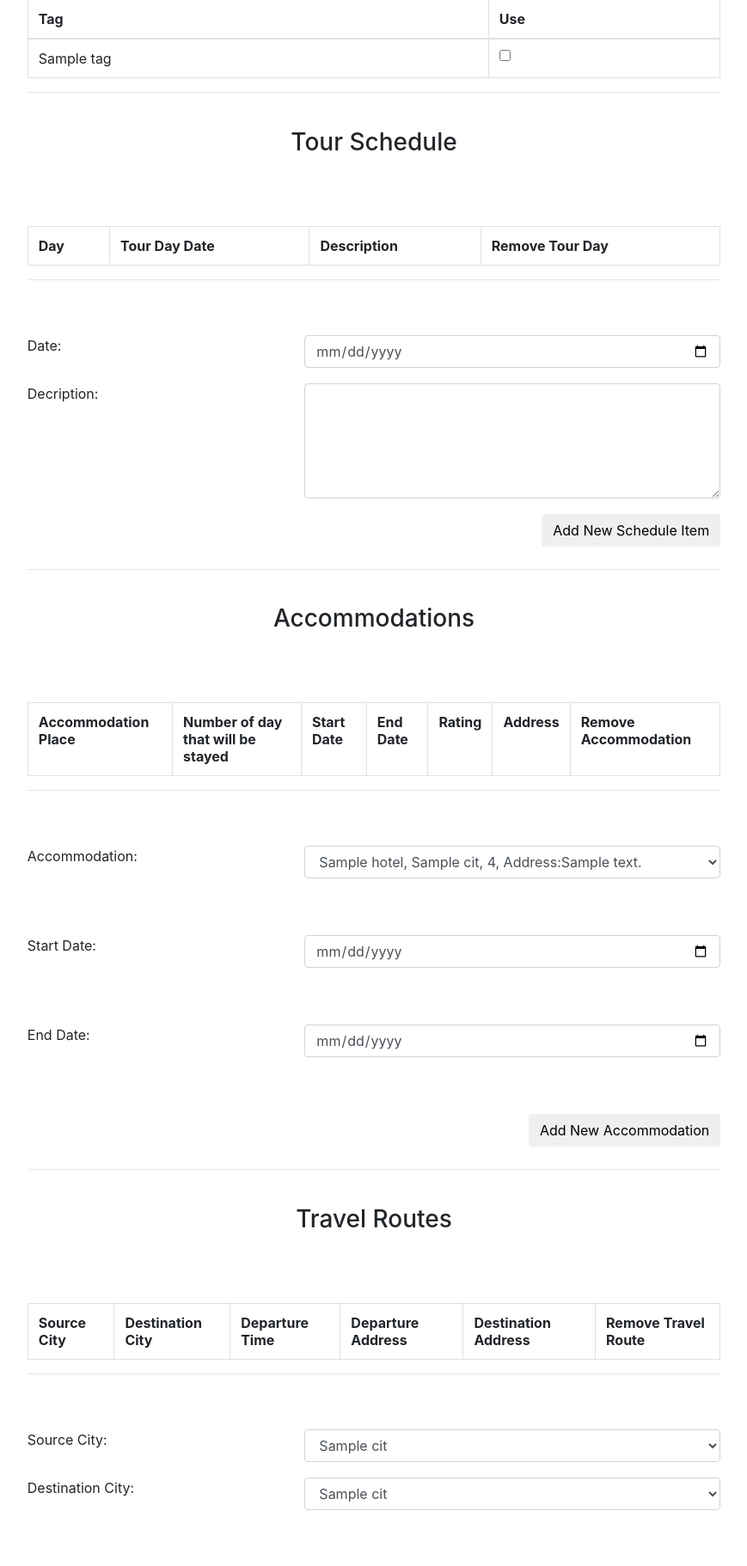
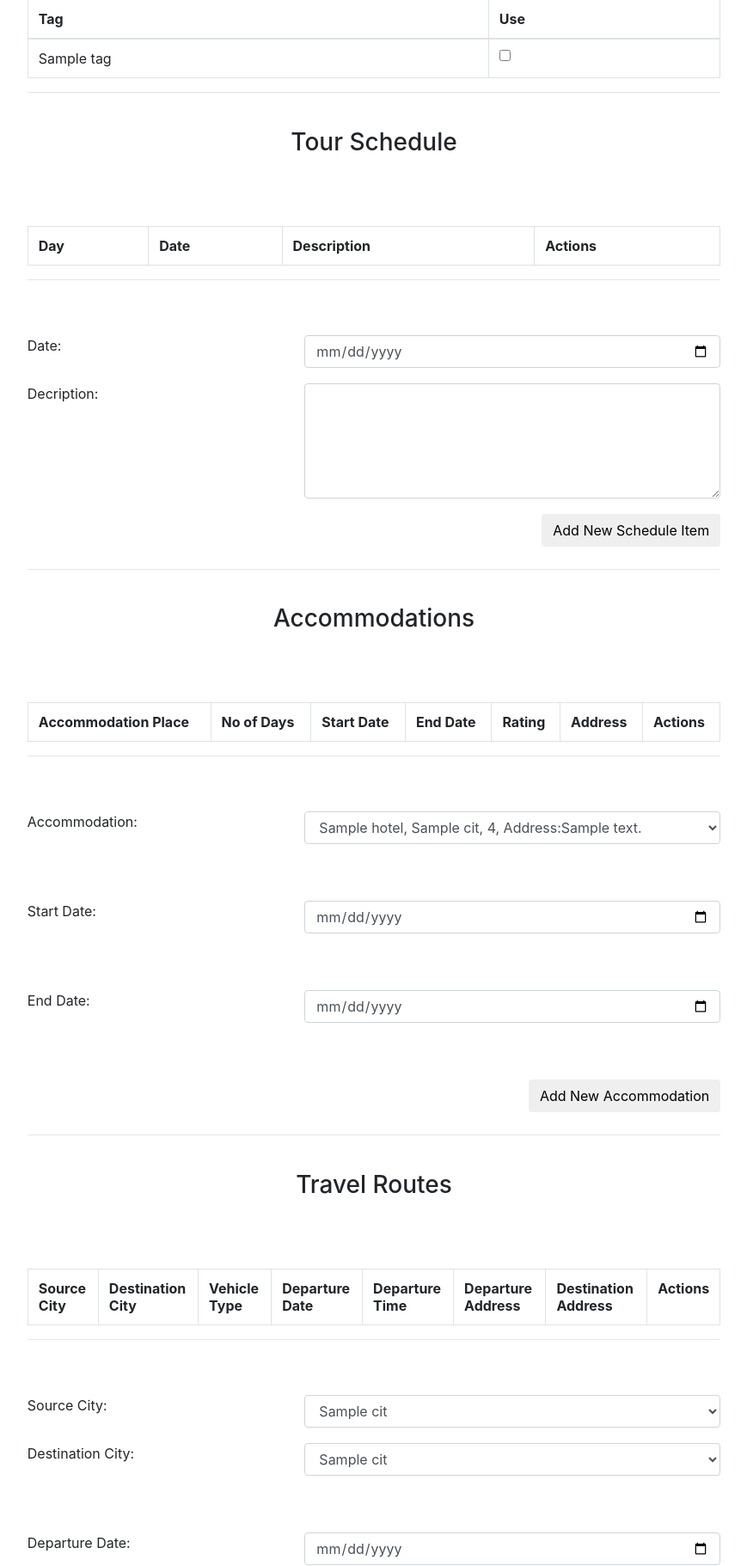
Before and after one commit to eminbahadir98/ibitur, a PHP site: page /tour_adding.php in a window 1280 px wide. Shown: the part 568-2390 px from the top of the page at 86% size, without its empty margins (205-1074 px from the left). Run offline with PHP 8.4, Linux system fonts and the light colour scheme; the visitor is signed in with stand-in values (Sample User, id 1); tables that the repository leaves empty hold one stand-in row (values such as "Sample post"); lists and menus that the app fills with data are empty.

Commit message:
Fixed tour adding tables.

```diff
--- a/website/tour_adding.php
+++ b/website/tour_adding.php
@@ -381,9 +381,9 @@
 
                 <tr>
                     <th>Day</th>
-                    <th>Tour Day Date</th>
+                    <th>Date</th>
                     <th>Description</th>
-                    <th>Remove Tour Day</th>
+                    <th>Actions</th>
                 </tr>
 
             </table>
@@ -414,12 +414,12 @@
             <table class='table table-bordered' id ="accoms">
                 <tr>
                     <th>Accommodation Place</th>
-                    <th>Number of day that will be stayed</th>
+                    <th>No of Days</th>
                     <th>Start Date</th>
                     <th>End Date</th>
                     <th>Rating</th>
                     <th>Address</th>
-                    <th>Remove Accommodation</th>
+                    <th>Actions</th>
                 </tr>
 
             </table>
@@ -464,10 +464,12 @@
                 <tr>
                     <th>Source City</th>
                     <th>Destination City</th>
+                    <th>Vehicle Type</th>
+                    <th>Departure Date</th>
                     <th>Departure Time</th>
                     <th>Departure Address</th>
                     <th>Destination Address</th>
-                    <th>Remove Travel Route</th>
+                    <th>Actions</th>
                 </tr>
 
             </table>
@@ -557,7 +559,7 @@
                     <th>Event Date</th>
                     <th>Event City</th>
                     <th>Description</th>
-                    <th>Remove Trip Event</th>
+                    <th>Actions</th>
                 </tr>
             </table>
             <input type='hidden' id='event_row' name='event_row' value='0' />
```
